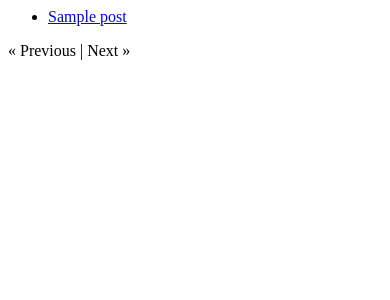
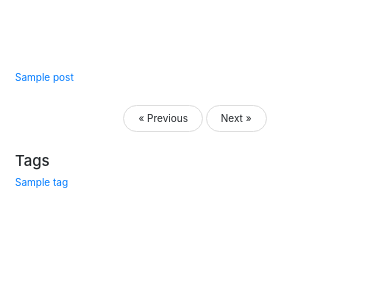
Before and after one commit to magmax/django-blog, a Django app: page / in a window 390 px wide. Shown: the top 300 px of the page. Run offline with Django 3.2, Linux system fonts and the light colour scheme; tables that the repository leaves empty hold one stand-in row (values such as "Sample post"); some libraries are stand-ins or nearby versions.

Commit message:
Adding a base template, visual improvements (bootstrap) and context processors

```diff
--- /dev/null
+++ b/app/blog/context_processors.py
@@ -0,0 +1,7 @@
+from . import models
+
+
+def tags(request):
+    return {
+        'tags': models.Tag.objects.order_by('name')
+    }
--- /dev/null
+++ b/app/templates/base.html
@@ -0,0 +1,53 @@
+<!DOCTYPE html>
+<html lang="en">
+  <head>
+    {% load static %}
+    <meta charset="utf-8" />
+
+    <!-- Always force latest IE rendering engine (even in intranet) & Chrome Frame
+         Remove this if you use the .htaccess -->
+    <meta http-equiv="X-UA-Compatible" content="IE=edge,chrome=1" />
+    <link rel="stylesheet" href="https://maxcdn.bootstrapcdn.com/bootstrap/3.3.2/css/bootstrap.min.css">
+    <title>{% block title %}{% endblock %}</title>
+    <link rel="stylesheet" href="/static/css/bootstrap.min.css" type="text/css" media="screen" />
+    <style>
+      body { padding-top: 70px; padding-bottom: 70px; }
+      {% block css %}{% endblock %}
+    </style>
+  </head>
+
+  <body>
+    <div class="container">
+      <div class="row">
+        {% block head %}{% endblock %}
+      </div>
+      <div class="row">
+        <div class="col-sm-8">
+          {% block content %}{% endblock %}
+        </div>
+        <div class="col-sm-3 col-sm-offset-1">
+          {% if tags %}
+          <div class="sidebar-module">
+            <h4>Tags</h4>
+            <ol class="list-unstyled">
+              {% for tag in tags %}
+              <li><a href="#">{{ tag }}</a></li>
+              {% endfor %}
+            </ol>
+          </div>
+          {% endif %}
+        </div>
+      </div>
+    </div>
+    <script type="text/javascript" src="{% static 'jquery.js' %}"></script>
+    <script type="text/javascript" src="{% static 'jquery-ui.js' %}"></script>
+    <script type="text/javascript" src="{% static 'js/bootstrap.min.js' %}"></script>
+    <script type="text/javascript">
+      {% block javascript %}{% endblock %}
+    </script>
+  </body>
+
+  <foot>
+    {% block foot %}{% endblock %}
+  </foot>
+</html>
--- a/app/templates/blog/post_list.html
+++ b/app/templates/blog/post_list.html
@@ -1,10 +1,16 @@
-<ul>
+{% extends "base.html"%}
+
+{% block content %}
+<ul class="list-unstyled">
   {% for post in post_list %}
   <li><a href="{% url 'post_detail' post.id %}">{{ post.title }}</a></li>
   {% endfor %}
 </ul>
 
 <div>
+  <nav>
+    <ul class="pager">
+      <li>
         {% if page_obj.has_previous %}
         <a href="{% url 'home' %}?page={{ page_obj.previous_page_number }}">
           <span>&laquo; Previous</span>
@@ -12,9 +18,9 @@
         {% else %}
         <span>&laquo; Previous</span>
         {% endif %}
+      </li>
 
-      <span> | <span>
-
+      <li>
         {% if page_obj.has_next %}
         <a href="{% url 'home' %}?page={{ page_obj.next_page_number }}">
           <span>Next &raquo;</span>
@@ -22,4 +28,8 @@
         {% else %}
         <span>Next &raquo;</span>
         {% endif %}
+      </li>
+    </ul>
+  </nav>
 </div>
+{% endblock %}
```
Also changed, not shown: app/app/settings.py (+7 -0 lines), app/templates/blog/post_detail.html (+9 -1 lines), 1 other file. Lines whose indentation alone changed are shown as unchanged.
